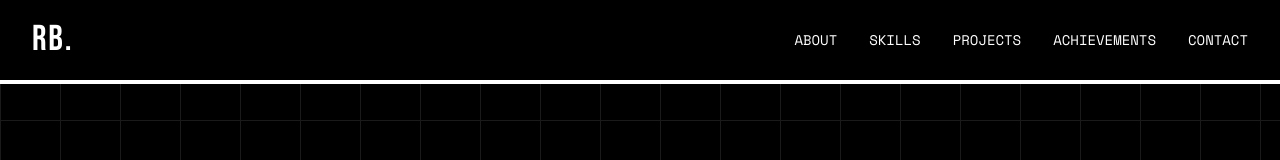
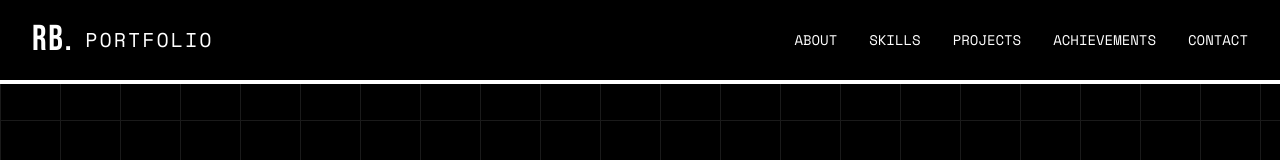
Before and after one commit to rohanbagel/Portfolio, a React app in the folder frontend/: page / in a window 1280 px wide. Shown: the top 160 px of the page. Built offline with nearby package versions, Linux system fonts and the light colour scheme; the HTML template or start-up script is replaced by a standard one.

Commit message:
refactor: enhance Navbar1 component layout with improved logo presentation and styling

```diff
--- a/frontend/src/components/landing1/Navbar1.jsx
+++ b/frontend/src/components/landing1/Navbar1.jsx
@@ -28,12 +28,13 @@ const Navbar1 = () => {
           {/* Logo */}
           <motion.a
             href="#"
-            className={`font-['Bebas_Neue'] text-3xl md:text-4xl tracking-wider hover:text-red-500 transition-colors ${
+            className={`flex items-center gap-3 font-['Bebas_Neue'] text-3xl md:text-4xl tracking-wider hover:text-red-500 transition-colors ${
               isDark ? "text-white" : "text-black"
             }`}
             whileHover={{ scale: 1.05 }}
           >
-            RB.
+            <span>RB.</span>
+            <span className="text-lg md:text-xl font-['Space_Mono'] tracking-widest uppercase">Portfolio</span>
           </motion.a>
 
           {/* Desktop Navigation */}
```
